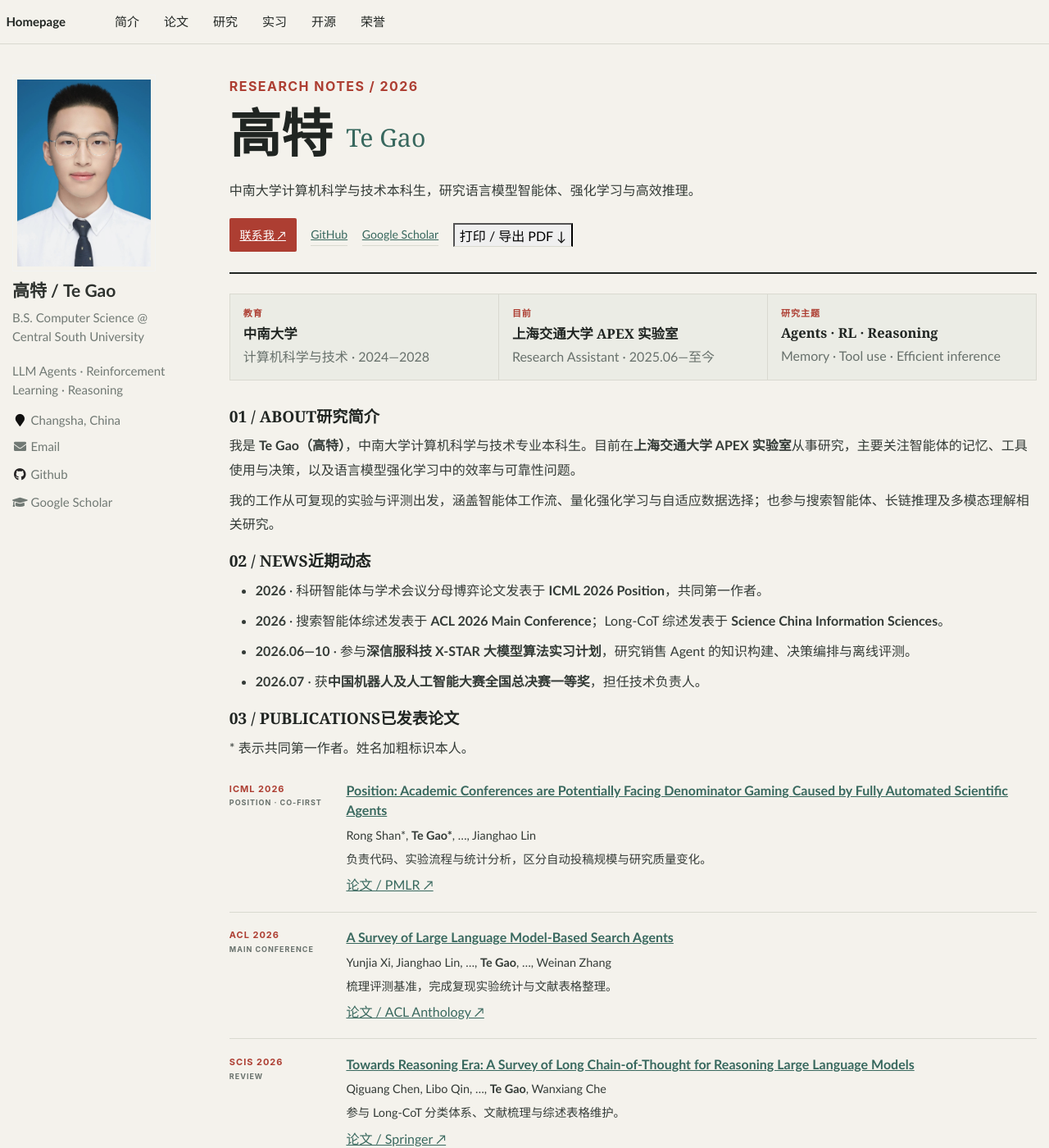
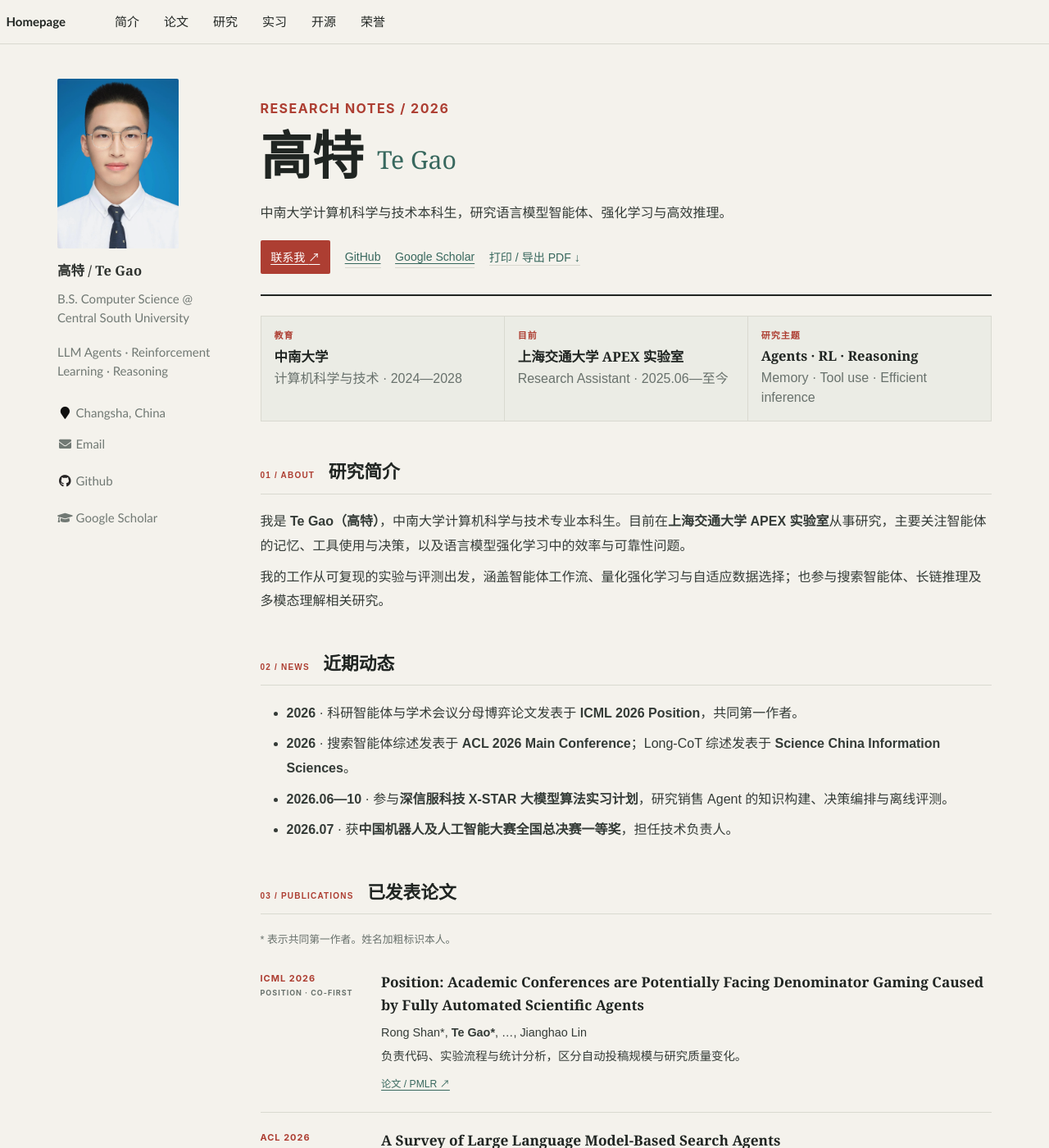
Before and after one commit to GoatCsu/GoatCsu.github.io, a Jekyll site: the page built from _pages/about.md, in a window 1280 px wide and 1400 px high. Shown: the whole window at 82% size. Built offline with Jekyll 4.4.1, drawn with Linux system fonts in a browser that asks for light colours.

Commit message:
Refine editorial typography and responsive research layout

```diff
--- a/assets/css/cv.css
+++ b/assets/css/cv.css
@@ -66,3 +66,74 @@ html[data-theme="dark"] .cv-actions .cv-button { color: #fff; }
   #main { max-width: 900px; }
   .page__content { font-size: 11pt; }
 }
+
+/* Editorial structure: a quiet index of the work. */
+body { font-family: 'Avenir Next', 'PingFang SC', 'Microsoft YaHei', sans-serif; }
+#main { max-width: 1200px; margin: 2.8rem auto 4rem; }
+.page__content { font-size: 16px; line-height: 1.85; }
+.page__content a { text-underline-offset: .24em; }
+.page__content h2.cv-section-title {
+  display: flex; align-items: baseline; gap: 1.1rem;
+  margin: 3rem 0 1.25rem; padding-bottom: .65rem;
+  border-bottom: 1px solid var(--cv-line);
+  font: 600 1.45rem/1.5 Georgia, 'Songti SC', serif;
+}
+.cv-section-title > span { flex-shrink: 0; color: var(--cv-red); font: 600 10px/1.5 'Avenir Next', sans-serif; letter-spacing: .12em; }
+.page__content h2:not(.cv-section-title) { margin-top: 1.8rem; font-size: 1.1rem; line-height: 1.6; }
+.cv-section-note { color: var(--cv-muted) !important; font-size: .8em !important; }
+.cv-paper-link { display: inline-block; margin-top: .45rem; font-size: .76em; text-decoration: none; }
+.cv-publication { grid-template-columns: 130px minmax(0, 1fr); padding: 1.35rem 0; }
+.cv-publication h3 a { color: var(--cv-ink); text-decoration: none; }
+.cv-publication h3 a:hover { color: var(--cv-green); text-decoration: underline; }
+.cv-publication h3 { font: 600 1.08em/1.6 Georgia, 'Songti SC', serif; }
+.cv-status { display: inline-block; padding: .2em .65em; border-left: 2px solid var(--cv-green); background: var(--cv-panel); color: var(--cv-green); font-size: .77em; }
+.cv-print { appearance: none; padding: 0; color: var(--cv-green); font-family: inherit; background: none; border: 0; border-bottom: 1px solid var(--cv-line); cursor: pointer; font-size: .88em; }
+.cv-print:hover { color: var(--cv-red); }
+.cv-footer-note { display: flex; flex-wrap: wrap; gap: .6rem 1.5rem; font: .9em/1.8 'Avenir Next', 'PingFang SC', sans-serif; }
+.cv-footer-note small { flex-basis: 100%; font-size: .8em; }
+[id] { scroll-margin-top: 5rem; }
+.page__content #about-me { display: block; margin: 0; }
+.page__content #about-me:before { display: none; }
+:focus-visible { outline: 2px solid var(--cv-green); outline-offset: 4px; }
+.skip-link { position: fixed; top: -8rem; left: 1rem; z-index: 100; padding: .6rem 1rem; background: var(--cv-ink); color: var(--cv-paper); }
+.skip-link:focus { top: .5rem; }
+@media (min-width: 1024px) {
+  #main { display: grid; grid-template-columns: 195px minmax(0, 1fr); gap: 3.5rem; padding: 0 2rem; }
+  #main::after { display: none; }
+  #main > .sidebar { width: auto; float: none; margin: 0; position: sticky; top: 6rem; align-self: start; }
+  #main > .page { width: auto; float: none; padding: 0; margin: 0; min-width: 0; }
+  .author__avatar img { width: 148px; border-radius: 2px; padding: 0; border: 0; filter: none; }
+  .sidebar .author__name { margin-top: 1rem; font: 600 1.1rem/1.5 Georgia, 'Songti SC', serif; }
+  .author__urls li { padding-bottom: .4rem; }
+}
+@media (max-width: 1023px) {
+  #main { margin-top: 1.5rem; padding: 0 1.3rem; }
+  .sidebar { padding-bottom: 1.2rem; border-bottom: 1px solid var(--cv-line); margin-bottom: 1.5rem; }
+  .profile_box { gap: .8rem; flex-wrap: wrap; }
+  .author__avatar img { border: 0; border-radius: 2px; padding: 0; width: 72px; filter: none; }
+  .author__content { padding: 0; flex: 1; }
+  .author__urls-wrapper { width: 100%; }
+  .author__urls_sm { display: flex; gap: 1rem; padding: .5rem 0 0; }
+  .cv-intro h1 { font-size: clamp(2.2rem, 8vw, 3.4rem); }
+}
+@media (max-width: 700px) {
+  .page__content { font-size: 15px; }
+  .page__content h2.cv-section-title { display: block; margin-top: 2.4rem; font-size: 1.3rem; }
+  .cv-section-title > span { display: block; margin-bottom: .5rem; }
+  .cv-publication { grid-template-columns: 1fr; gap: .65rem; }
+  .cv-pub-meta { align-items: baseline; }
+  .cv-actions { gap: .9em; }
+}
+@media (prefers-reduced-motion: reduce) {
+  html { scroll-behavior: auto; }
+  *, *::before, *::after { animation: none !important; transition: none !important; }
+}
+@media print {
+  #main { display: block; margin: 0; padding: 0; max-width: none; }
+  #main > .page { width: 100%; padding: 0; }
+  .skip-link { display: none; }
+  .cv-section-title { break-after: avoid; }
+  .cv-publication { break-inside: avoid; }
+  .cv-section-title > span, .cv-kicker, .cv-pub-meta { color: #444 !important; }
+  .page__content, .page__content p, .page__content li { color: #111 !important; }
+}
```
